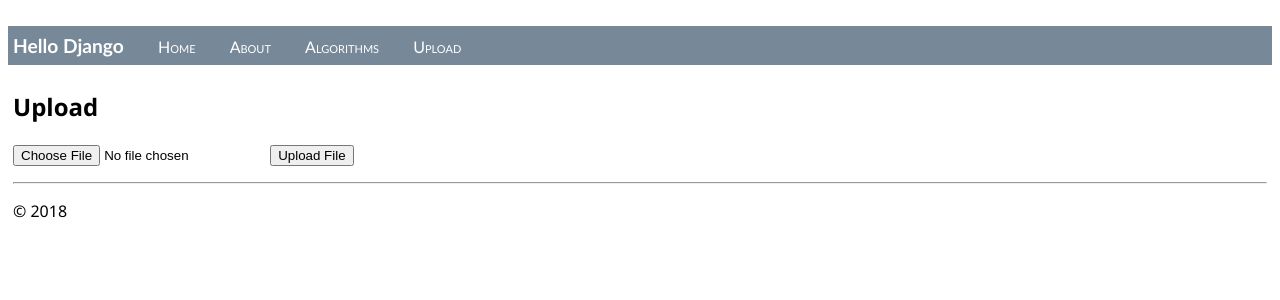
After one commit to logue115/Django_Tutorial, a Django app: page /upload in a window 1280 px wide. The commit adds this page. Shown: the top 300 px of the page. Run offline with Django 3.2, Linux system fonts and the light colour scheme.

Commit message:
working on upload feature. not working.

```diff
--- a/Django_Tutorial/Django_Tutorial/settings.py
+++ b/Django_Tutorial/Django_Tutorial/settings.py
@@ -122,5 +122,7 @@ USE_TZ = True
 # https://docs.djangoproject.com/en/1.9/howto/static-files/
 
 STATIC_URL = '/static/'
+MEDIA_URL = '/media/'
 
 STATIC_ROOT = posixpath.join(*(BASE_DIR.split(os.path.sep) + ['static']))
+MEDIA_ROOT = posixpath.join(*(BASE_DIR.split(os.path.sep) + ['media']))
--- a/Django_Tutorial/Django_Tutorial/urls.py
+++ b/Django_Tutorial/Django_Tutorial/urls.py
@@ -3,6 +3,7 @@ Definition of urls for Django_Tutorial.
 """
 
 from django.conf.urls import include, url
+#from django.urls import path, re_path
 import HelloDjangoApp.views
 
 
@@ -15,6 +16,7 @@ urlpatterns = [
     url(r'^$', HelloDjangoApp.views.index, name='index'),
     url(r'^home$', HelloDjangoApp.views.index, name='home'),
     url(r'^about$', HelloDjangoApp.views.about, name='about'),
-    url(r'^algorithms', HelloDjangoApp.views.algorithms, name='algorithms'),
+    url(r'^algorithms$', HelloDjangoApp.views.algorithms, name='algorithms'),
+    url(r'^upload$', HelloDjangoApp.views.upload, name='upload'),
 
     ]
--- /dev/null
+++ b/Django_Tutorial/HelloDjangoApp/templates/HelloDjangoApp/Upload.html
@@ -0,0 +1,9 @@
+{% extends "HelloDjangoApp/layout.html" %}
+{% block content %}
+<h2>Upload</h2>
+<form method="post" enctype="multipart/form-data">
+    {% csrf_token %}
+    <input type="file" name="document">
+    <button>Upload File</button>
+</form>
+{% endblock %}
--- a/Django_Tutorial/HelloDjangoApp/templates/HelloDjangoApp/layout.html
+++ b/Django_Tutorial/HelloDjangoApp/templates/HelloDjangoApp/layout.html
@@ -13,6 +13,8 @@
        <a href="{% url 'home' %}" class="navbar-item">Home</a>
        <a href="{% url 'about' %}" class="navbar-item">About</a>
        <a href="{% url 'algorithms' %}" class="navbar-item">Algorithms</a>
+       <a href="{% url 'upload' %}" class="navbar-item">Upload</a>
+
     </div>
 
     <div class="body-content">
--- a/Django_Tutorial/HelloDjangoApp/views.py
+++ b/Django_Tutorial/HelloDjangoApp/views.py
@@ -1,7 +1,7 @@
 from django.shortcuts import render
 from django.http import HttpResponse
 from datetime import datetime
-
+##import random
 
 def index(request):
     now=datetime.now()
@@ -35,4 +35,30 @@ def algorithms(request):
             }
         )
 
+def upload(request):
+    #if request.method == 'POST'
+   #uploaded_file = request.FILES['document']
+        #print(uploaded_file.name)
+        #print(uploaded_file.size)
+    return render(
+        request,
+        "HelloDjangoApp/upload.html",
+        {
+            'title' : "Upload",
+            'content' : "Upload testing page."
+            }
+        )
+
 # Create your views here.
+"""
+
+array1=[]
+def Array_Gen():
+    start=9
+    stop=99
+    limit=10
+    array1=[random.randint(start, stop) for iter in range(limit)]
+    print(array1)
+
+Array_Gen()
+"""
```
Also changed, not shown: 1 other file.
